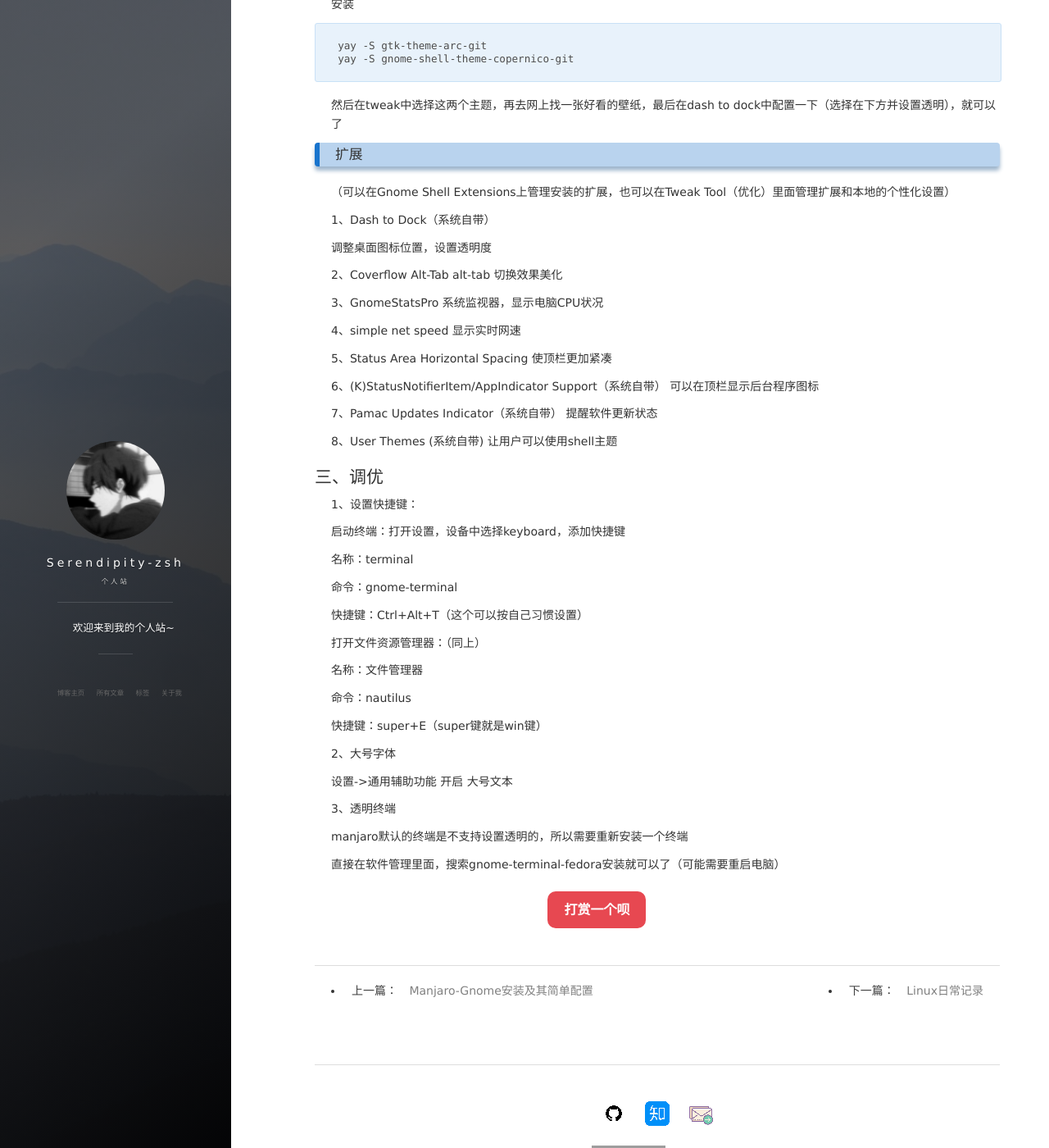
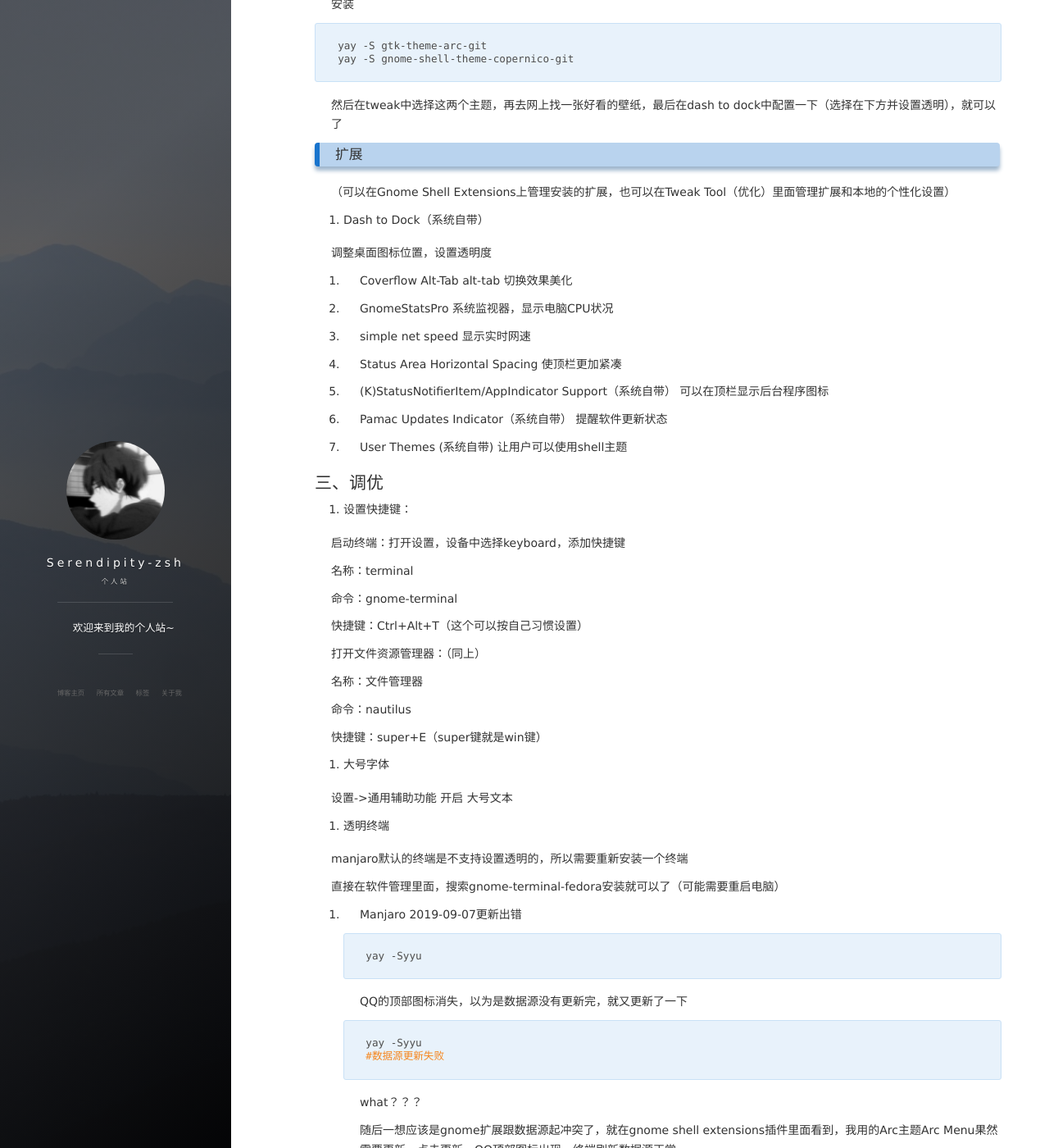
Before and after one commit to Serendipity-zsh/Serendipity-zsh.github.io, a Jekyll site: the page built from _posts/2019-08-16-Manjaro-Gnome美化调优.md, in a window 1280 px wide and 1400 px high, scrolled down 337 px. Shown: the whole window at 82% size. Built offline with Jekyll 4.4.1, drawn with Linux system fonts in a browser that asks for light colours; nearby versions of some CDN libraries; comment, search, counter and statistics services are not loaded; some of the changed text lies outside the part shown; grey boxes are pictures that could not be loaded.

Commit message:
feat 添加博客内容

````diff
--- a/_posts/2019-08-16-Manjaro-Gnome美化调优.md
+++ b/_posts/2019-08-16-Manjaro-Gnome美化调优.md
@@ -32,34 +32,34 @@ yay -S gnome-shell-theme-copernico-git
 
 （可以在Gnome Shell Extensions上管理安装的扩展，也可以在Tweak Tool（优化）里面管理扩展和本地的个性化设置）
 
-1、Dash to Dock（系统自带）
+1. Dash to Dock（系统自带）
 
 调整桌面图标位置，设置透明度
 
-2、Coverflow Alt-Tab
- alt-tab 切换效果美化
+2. Coverflow Alt-Tab
+    alt-tab 切换效果美化
 
-3、GnomeStatsPro
- 系统监视器，显示电脑CPU状况
+3. GnomeStatsPro
+    系统监视器，显示电脑CPU状况
 
-4、simple net speed
- 显示实时网速
+4. simple net speed
+    显示实时网速
 
-5、Status Area Horizontal Spacing
- 使顶栏更加紧凑
+5. Status Area Horizontal Spacing
+    使顶栏更加紧凑
 
-6、(K)StatusNotifierItem/AppIndicator Support（系统自带）
- 可以在顶栏显示后台程序图标
+6. (K)StatusNotifierItem/AppIndicator Support（系统自带）
+    可以在顶栏显示后台程序图标
 
-7、Pamac Updates Indicator（系统自带）
- 提醒软件更新状态
+7. Pamac Updates Indicator（系统自带）
+    提醒软件更新状态
 
-8、User Themes (系统自带)
- 让用户可以使用shell主题
+8. User Themes (系统自带)
+    让用户可以使用shell主题
 
 ## 三、调优
 
-1、设置快捷键：
+1. 设置快捷键：
 
 启动终端：打开设置，设备中选择keyboard，添加快捷键
 
@@ -77,12 +77,29 @@ yay -S gnome-shell-theme-copernico-git
 
 快捷键：super+E（super键就是win键）
 
-2、大号字体
+2. 大号字体
 
 设置->通用辅助功能 开启 大号文本
 
-3、透明终端
+3. 透明终端
 
 manjaro默认的终端是不支持设置透明的，所以需要重新安装一个终端
 
 直接在软件管理里面，搜索gnome-terminal-fedora安装就可以了（可能需要重启电脑）
+
+4. Manjaro 2019-09-07更新出错
+
+   ```bash
+   yay -Syyu
+   ```
+
+   QQ的顶部图标消失，以为是数据源没有更新完，就又更新了一下
+
+   ```bash
+   yay -Syyu
+   #数据源更新失败
+   ```
+
+   what？？？
+
+   随后一想应该是gnome扩展跟数据源起冲突了，就在gnome shell extensions插件里面看到，我用的Arc主题Arc Menu果然需要更新，点击更新，QQ顶部图标出现，终端刷新数据源正常
````
